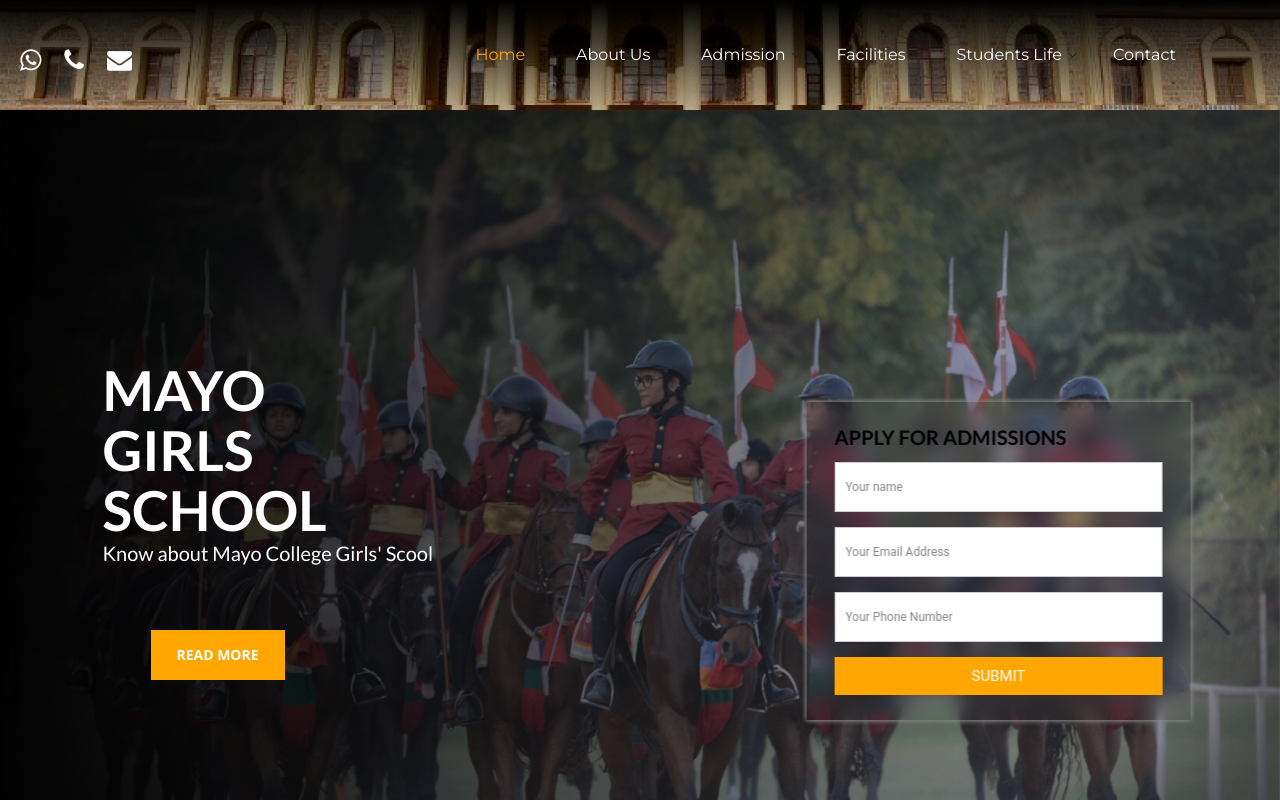
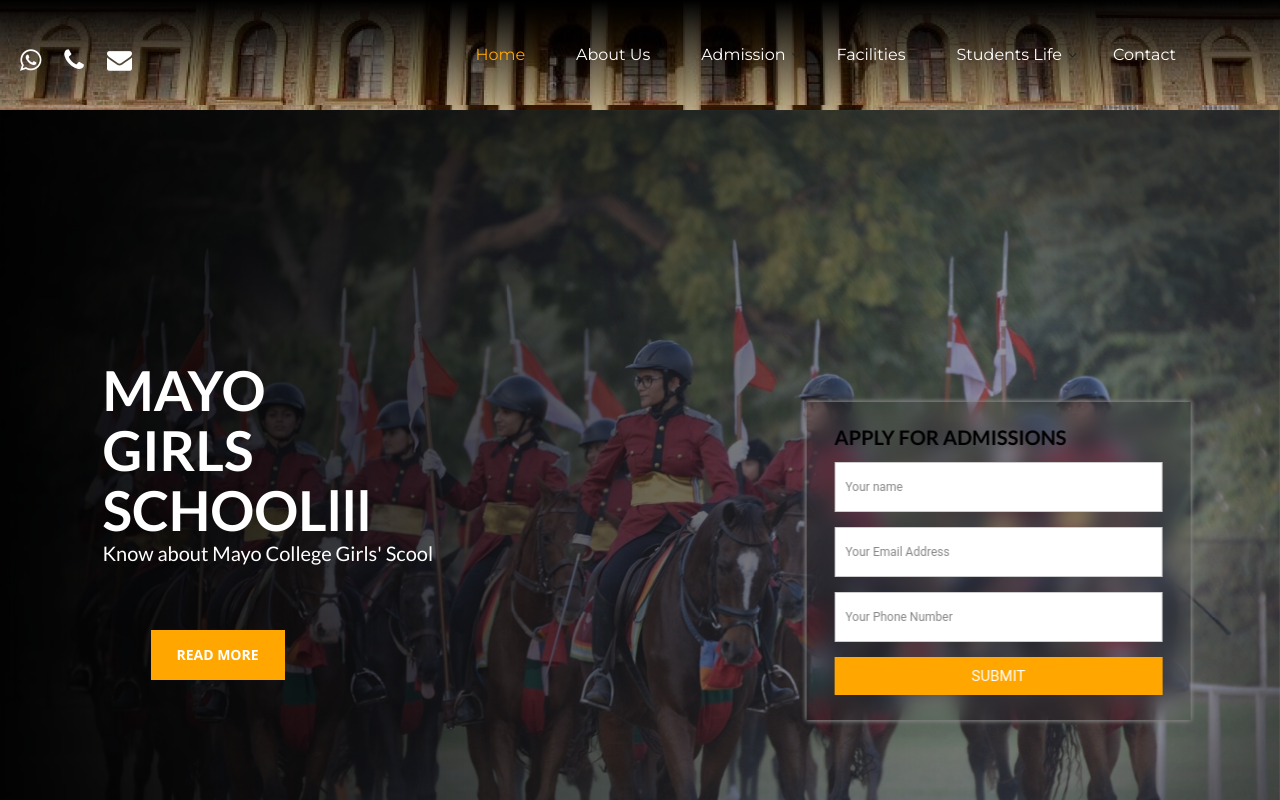
Before and after one commit to MohdSakir/Mayo-School, a plain HTML site: page index.html in a window 1280 px wide. Shown: the top 800 px of the page. Drawn offline with nearby package versions, Linux system fonts and the light colour scheme; some packages are replaced by stand-ins of ours; files that its build step writes are made by us from their sources; a script that the page names is missing; files whose address does not match are found by name; a web font is replaced by a local one.

Commit message:
Update index.html

```diff
--- a/index.html
+++ b/index.html
@@ -287,7 +287,7 @@
 
     </div>
 <div class="mayo">
-    <h1 class="mayo-girls">MAYO GIRLS SCHOOL</h1>
+    <h1 class="mayo-girls">MAYO GIRLS SCHOOLlll</h1>
     <p class="mayo-girls-para">Know about Mayo College Girls' Scool</p>
     <!-- <button class="mayo-btn"><a href="/about-welham.html"></a>Know More</button> -->
     <div class="button-alumni mayo-btn "><a href="#" class="btn-two mayo-btn2">Read more</a></div>
```
